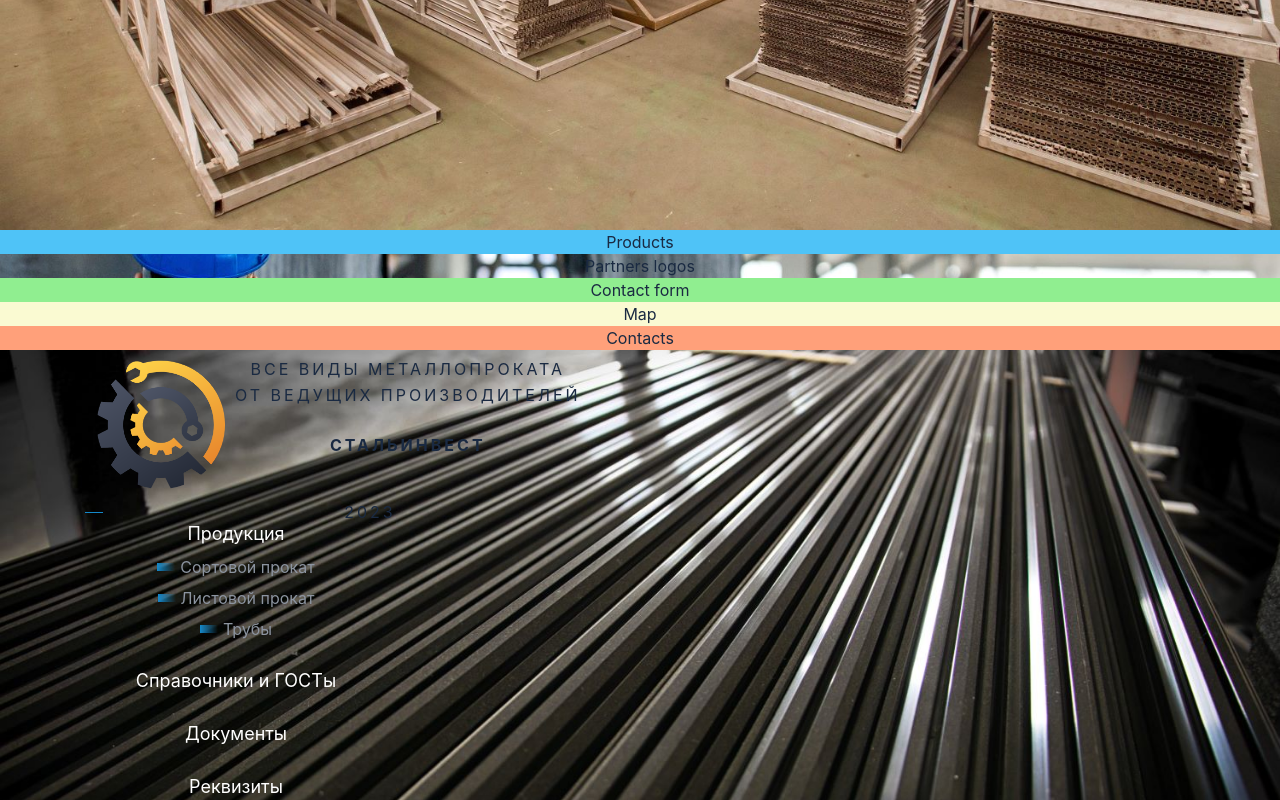
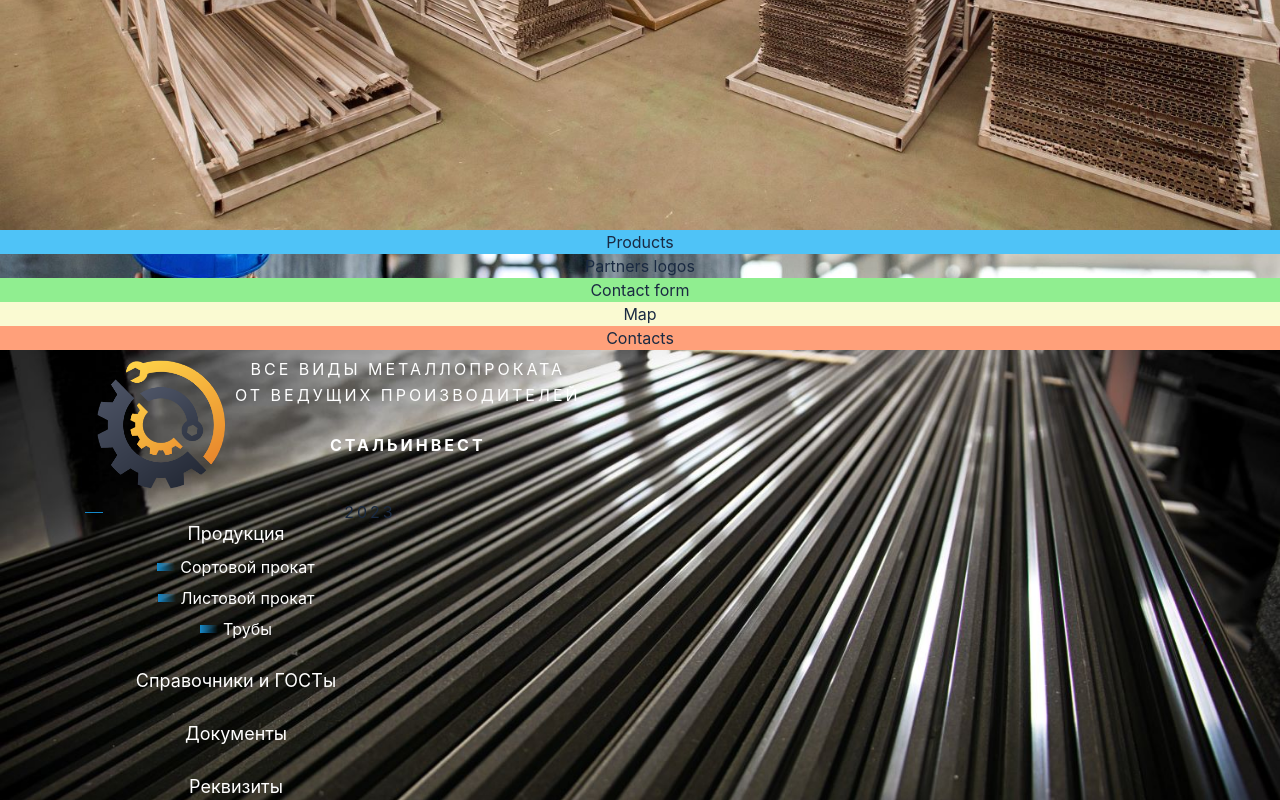
Before and after one commit to Alex-g-h/alex-metal, a React (Create React App) app: page / in a window 1280 px wide. Shown: the part 2377-3177 px from the top of the page. Built offline with nearby package versions, Linux system fonts and the light colour scheme.

Commit message:
[fix]: footer text color

```diff
--- a/src/app/css/footer.css
+++ b/src/app/css/footer.css
@@ -55,6 +55,7 @@ footer .container {
 .footer_logo_text {
   margin-top: 6px;
   line-height: 26px;
+  color: #fff;
 }
 
 .footer_logo p {
@@ -130,7 +131,7 @@ footer .container {
 
 .footer_nav nav ul ul li a {
   font-size: 16px;
-  color: #8c94a0;
+  /* color: #8c94a0; */
   display: inline-block;
   align-items: center;
 }
```
Also changed, not shown: src/app/components/companyPart.js (+1 -21 lines).
